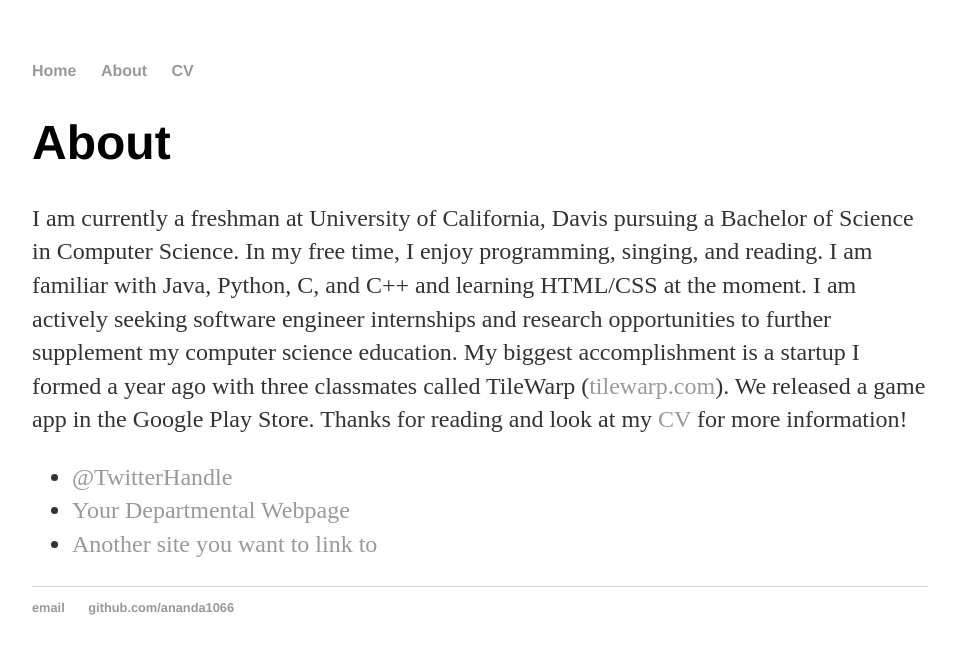
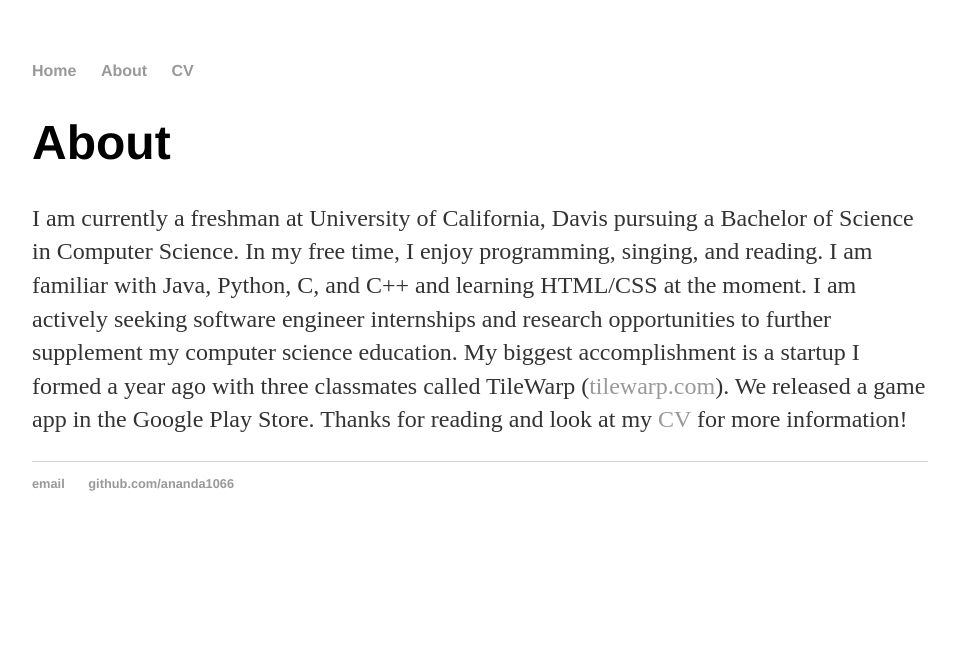
Before and after one commit to ananda1066/personalWebsite1, a Jekyll site: the page built from about/index.html, in a window 1280 px wide. Shown: the top 654 px of the page, without its empty margins (160-1116 px from the left). Built offline with Jekyll 4.4.1, drawn with Linux system fonts in a browser that asks for light colours.

Commit message:
Update index.html

```diff
--- a/about/index.html
+++ b/about/index.html
@@ -7,9 +7,5 @@
 			<h1>About</h1>
 			<p>I am currently a freshman at University of California, Davis pursuing a Bachelor of Science in Computer Science. In my free time, I enjoy programming, singing, and reading. I am familiar with Java, Python, C, and C++ and learning HTML/CSS at the moment. I am actively seeking software engineer internships and research opportunities to further supplement my computer science education. My biggest accomplishment is a startup I formed a year ago with three classmates called TileWarp (<a href="http://tilewarp.com">tilewarp.com</a>). We released a game app in the Google Play Store. Thanks for reading and look at my <a href="/cv">CV</a> for more information!</p>
 
-			<ul class="contacts">
-				<li><a href="#">@TwitterHandle</a></li>
-				<li><a href="#">Your Departmental Webpage</a></li>
-				<li><a href="#">Another site you want to link to</a></li>
-				</ul>
+
 		</div>
```
